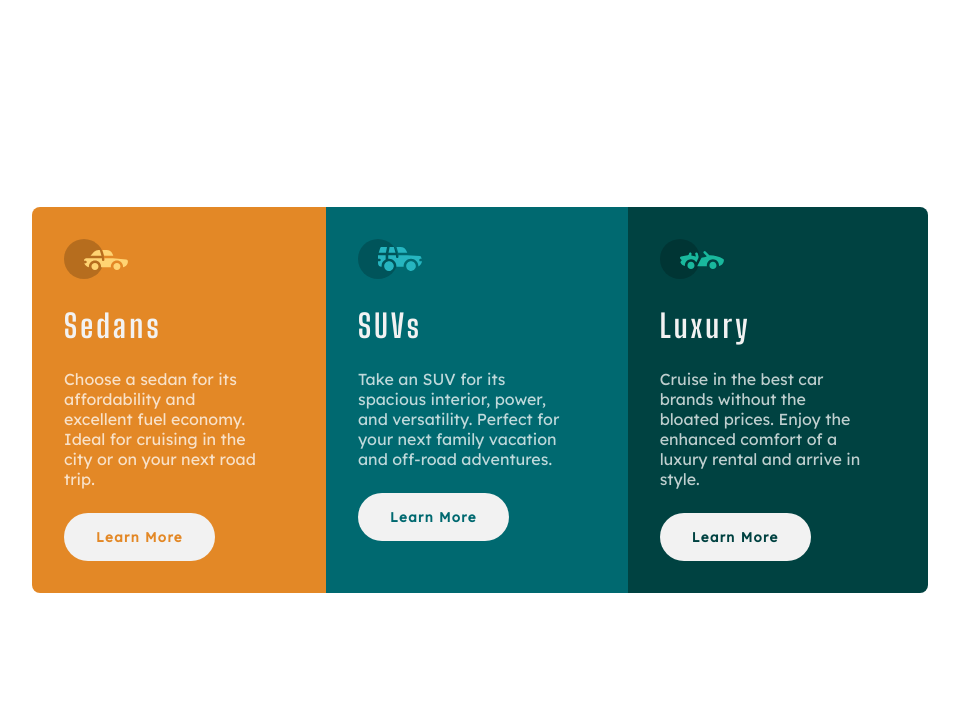
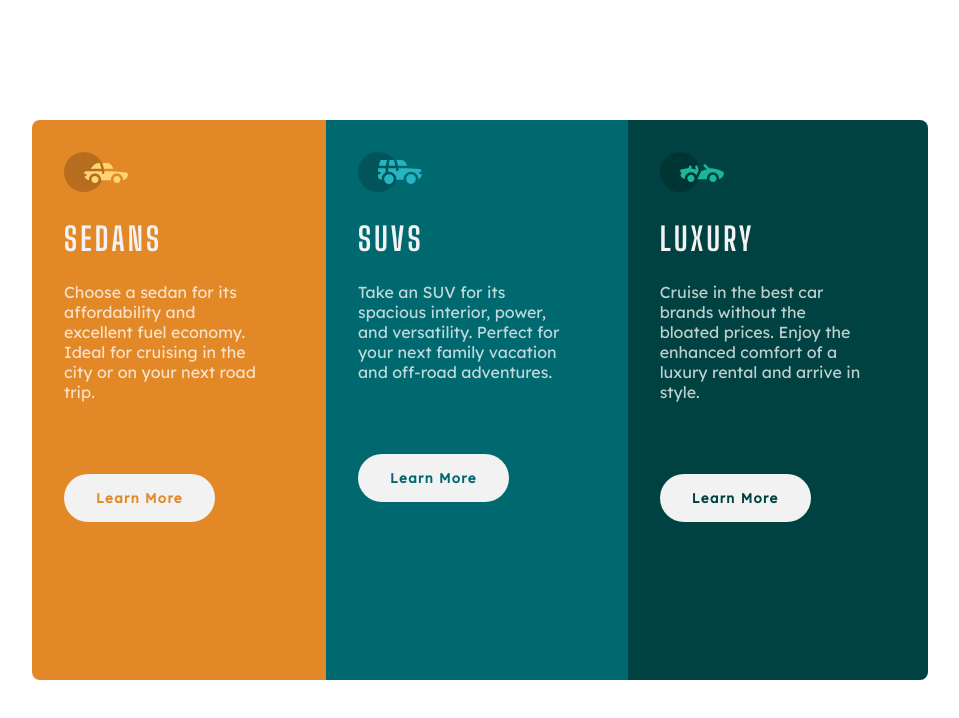
Before and after one commit to jlsdff/3-column-component, a plain HTML site: page index.html in a window 1280 px wide. Shown: the whole page, without its empty margins (160-1119 px from the left). Drawn offline with Linux system fonts and the light colour scheme.

Commit message:
Update style.css

```diff
--- a/style.css
+++ b/style.css
@@ -45,6 +45,7 @@ h1 {
     font-family: var(--font-main);
     padding: 1.5rem 0px;
     letter-spacing: .1em;
+    text-transform: uppercase;
 }
 p {
     color: var(--Transparent-white);
@@ -91,6 +92,10 @@ button:hover {
     main {
         flex-direction: row;
         max-width: 70vw;
+        min-height: 70vh;
+    }
+    button {
+        margin-top: 3rem;
     }
     .sedans {
         border-radius: 8px 0px 0px 8px;
```
